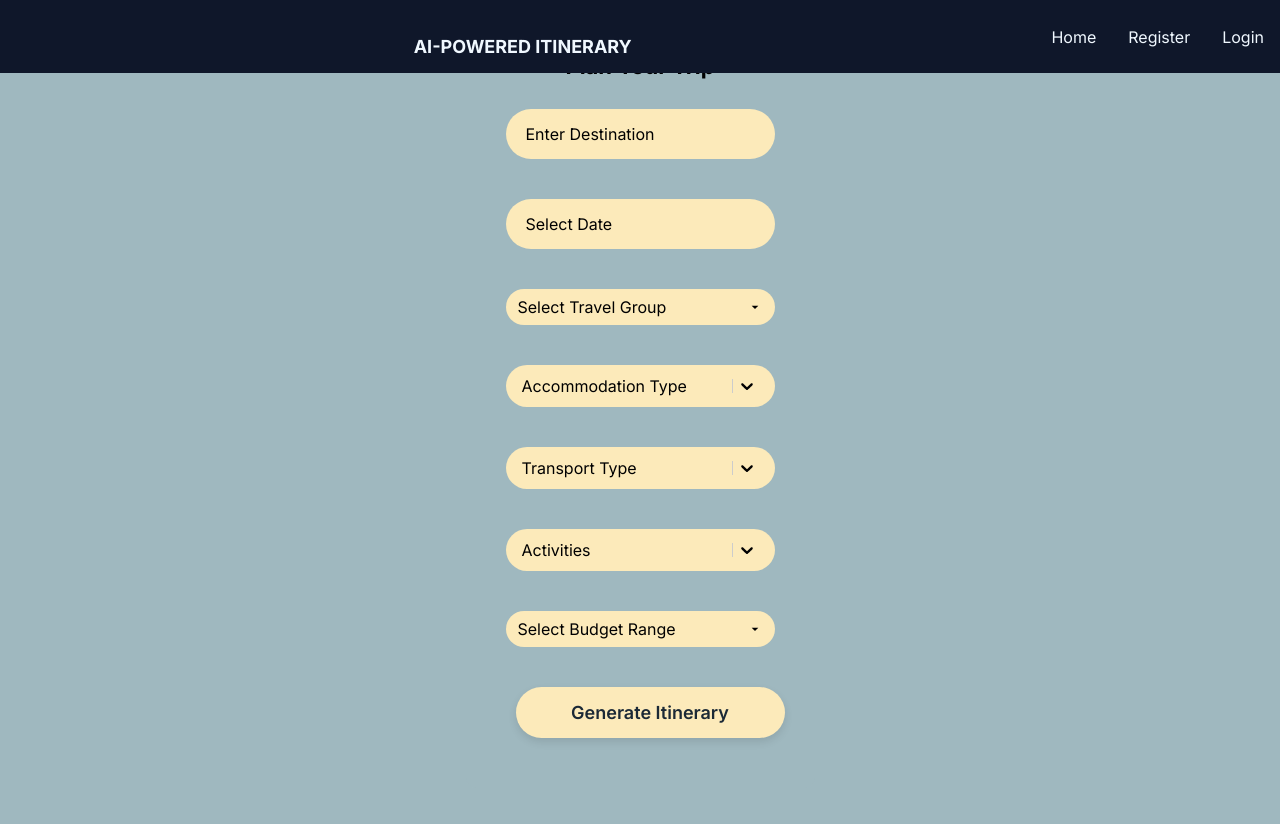
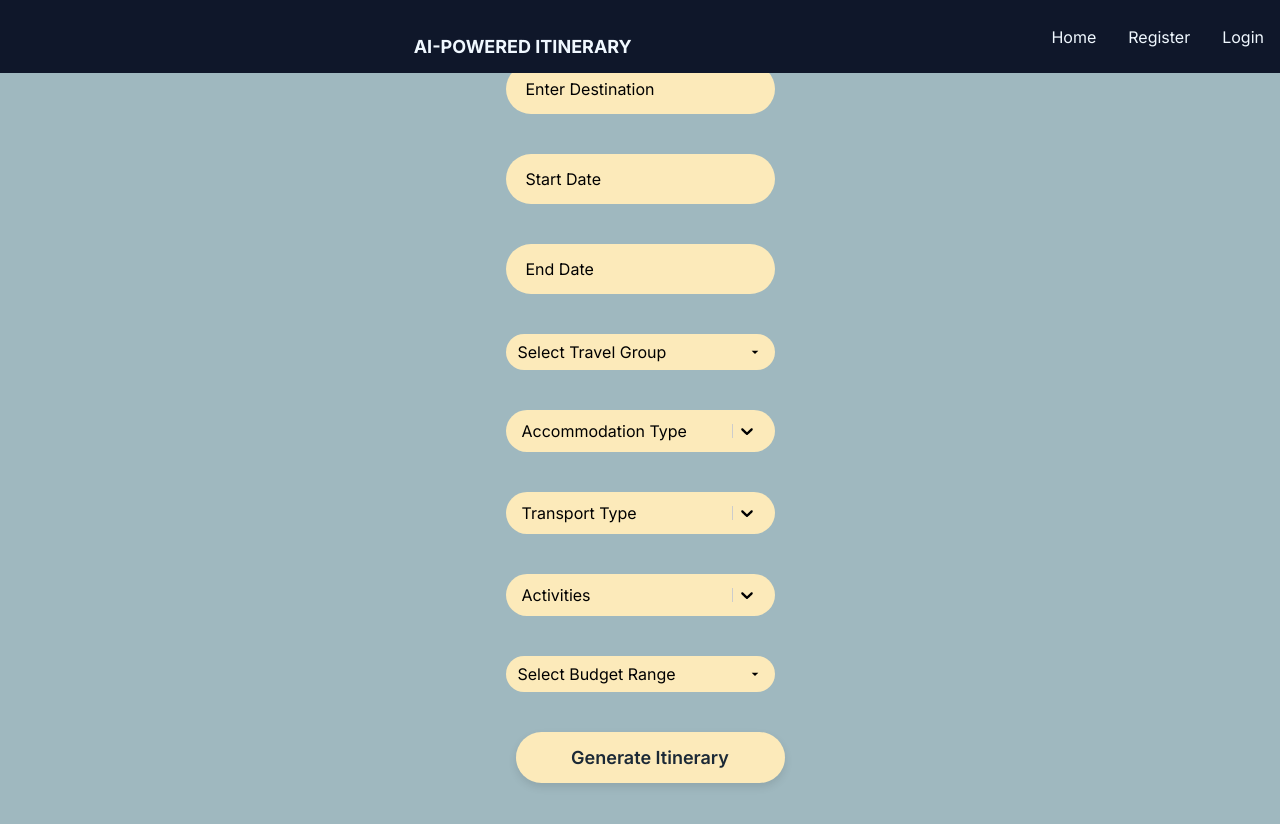
Before and after one commit to AI-Powered-Itinerary-Planner/AI-Powered-Itinerary, a React (Vite) app in the folder frontend/: page /plantrip in a window 1280 px wide. Shown: the top 824 px of the page. Built offline with nearby package versions, Linux system fonts and the light colour scheme.

Commit message:
added an end date

```diff
--- a/frontend/src/components/PlanTripForm.jsx
+++ b/frontend/src/components/PlanTripForm.jsx
@@ -6,6 +6,7 @@ import axios from "axios";
 import "react-datepicker/dist/react-datepicker.css";
 import "./Dropdown.css";
 import { useNavigate } from 'react-router-dom';
+import { toast } from 'react-hot-toast';
 
 const travelGroups = [
   { value: "solo", label: "Solo" },
@@ -57,6 +58,17 @@ const PlanTripForm = () => {
 
 
   const onSubmit = (data) => {
+      if (!data.startDate || !data.endDate) {
+        toast.error("Please select both start and end dates.");
+        return;
+      }
+
+      if (data.endDate < data.startDate) {
+        toast.error("End date must be after start date.");
+        return;
+      }
+
+      navigate('/generateItinerary');
 
       console.log("Form Data:", data);
       console.log("Selected Accommodations:",data.accommodation.map((accommodation) => accommodation.value));
@@ -76,14 +88,26 @@ const PlanTripForm = () => {
         />
         {errors.destination && <p>{errors.destination.message}</p>}
 
-        {/* Date Picker */}
+        {/* Start Date Picker */}
         <DatePicker
-          selected={watch("date")}
-          onChange={(date) => setValue("date", date)}
-          placeholderText="Select Date"
-          dateFormat={"dd/MM/yyyy"}
+          selected={watch("startDate")}
+          onChange={(date) => setValue("startDate", date)}
+          placeholderText="Start Date"
+          dateFormat="MM/dd/yyyy"
+          className="date-picker"
         />
-        {errors.date && <p>{errors.date.message}</p>}
+        {errors.startDate && <p>{errors.startDate.message}</p>}
+
+        {/* End Date Picker */}
+        <DatePicker
+          selected={watch("endDate")}
+          onChange={(date) => setValue("endDate", date)}
+          placeholderText="End Date"
+          dateFormat="MM/dd/yyyy"
+          className="date-picker"
+        />
+        {errors.endDate && <p>{errors.endDate.message}</p>}
+
 
         {/* Travel Group Select */}
         <select className="select" {...register("travelGroup", { required: "This field is required" })} >
@@ -162,7 +186,7 @@ const PlanTripForm = () => {
         {errors.budget && <p>{errors.budget.message}</p>}
 
         {/* Submit Button */}
-        <button type="submit" onClick={() => navigate('/generateItinerary')}>Generate Itinerary</button>
+        <button type="submit">Generate Itinerary</button>
       </form>
     </div>
   );
```
